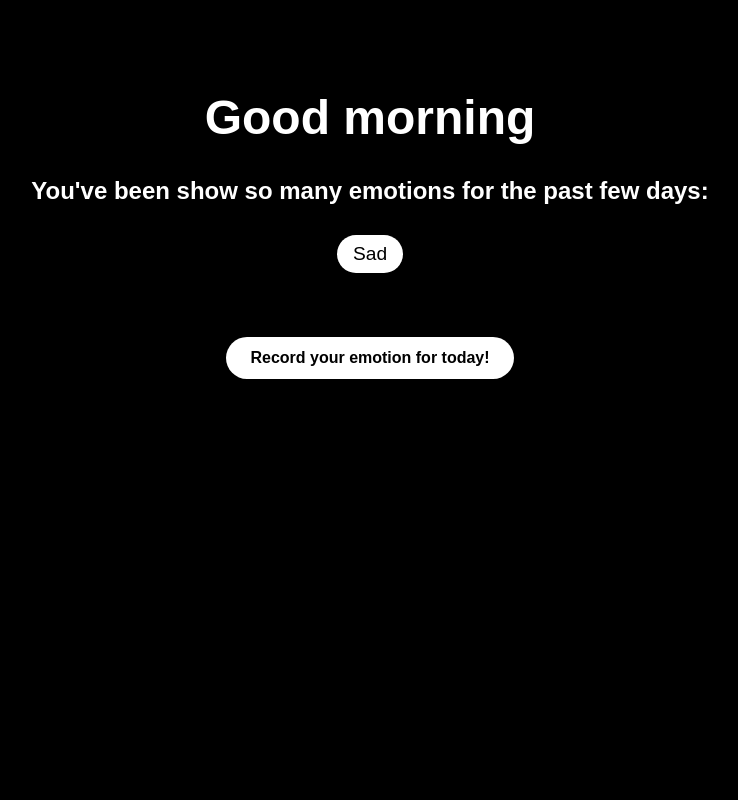
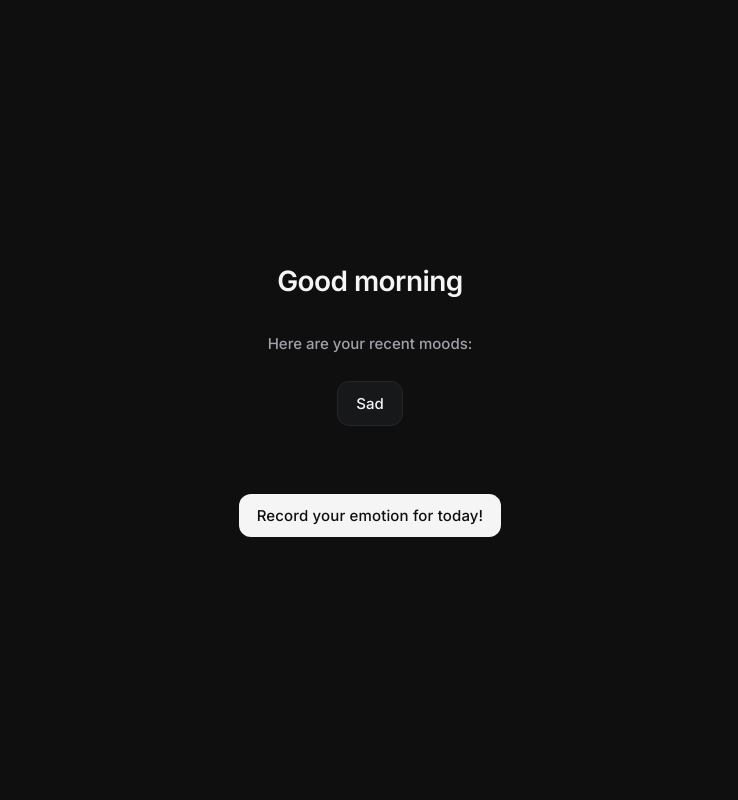
Before and after one commit to aryanscodingden/mood-tracker-flask, a Flask app: page / in a window 1280 px wide. Shown: the whole page, without its empty margins (270-1008 px from the left). Run offline with Flask 3, Linux system fonts and the light colour scheme; data comes from the database, SQL or seed files in the repository; both versions use the stored data as it was after the commit.

Commit message:
forogot to commit new css + new calender feature

```diff
--- a/app.py
+++ b/app.py
@@ -40,10 +40,29 @@ def add():
         db = get_db()
         db.execute("INSERT INTO moods (mood, date) VALUES (?,?)", (mood, date))
         db.commit()
-        return redirect("/")
+        return redirect('/')
 
     return render_template("add.html")
 
+@app.route("/calender")
+def calendar():
+    db = get_db()
+    now = datetime.now()
+    year = request.args.get('year', now.year, type=int)
+    month = request.args.get('month', now.month, type=int)
+
+    moods = db.execute(
+        "SELECT date, mood FROM moods WHERE shrfttime('%Y', date) = ? AND strfttime('%m', date) = ?",
+        (str(year), f"{month:02d}")
+    ).fetchall()
+
+    mood_dict = {mood[0]: mood[1] for mood in moods}
+
+    first_day_weekday, num_days = monthrange(year, month)
+    month_names = ['January', 'February', 'March', 'April', 'May', 'June',
+                   'July', 'August', 'September', 'October', 'November', 'December']
+
+    return render_template("calendar.html")
 
 if __name__ == "__main__":
-    app.run(debug=True)
+    app.run(debug=True, port=5001)
--- a/static/styles.css
+++ b/static/styles.css
@@ -1,49 +1,112 @@
+@import url('https://fonts.googleapis.com/css2?family=Inter:wght@400;500;600&display=swap');
+
+* {
+    margin: 0;
+    padding: 0;
+    box-sizing: border-box;
+}
+
 body {
-    font-family: Arial, sans-serif;
-    background: black;
-    color: white;
-    text-align: center;
-    padding: 50px;
+    font-family: 'Inter', sans-serif;
+    background: #0F0F10;
+    color: #F5F5F5;
+    min-height: 100vh;
+    display: flex;
+    flex-direction: column;
+    align-items: center;
+    justify-content: center;
+    padding: 24px;
 }
 
 h1 {
-    font-size: 3rem;
+    font-size: 28px;
+    line-height: 36px;
+    font-weight: 600;
+    letter-spacing: -0.02em;
+    margin-bottom: 32px;
+    text-align: center;
+    width: 100%;
+    max-width: 600px;
 }
 
 h2 {
-    font-size: 1.5rem;
-    margin-top: 20px;
+    font-size: 15px;
+    line-height: 26px;
+    color: #A1A1AA;
+    margin-bottom: 24px;
+    text-align: center;
+    font-weight: 500;
 }
 
 ul {
     list-style: none;
     padding: 0;
+    text-align: center;
+    display: flex;
+    flex-wrap: wrap;
+    gap: 12px;
+    justify-content: center;
+    max-width: 600px;
+    margin-bottom: 32px;
 }
 
 li {
-    font-size: 1.2rem;
-    margin: 10px 0;
-    background-color: white;
-    color: black;
-    padding: 8px 16px;
-    border-radius: 20px;
+    font-size: 15px;
+    background: #17181A;
+    color: #F5F5F5;
+    padding: 12px 18px;
+    border-radius: 12px;
+    border: 1px solid #24262B;
     display: inline-block;
-    max-width: 200px;
+    transition: all 0.2s ease;
+    font-weight: 500;
+}
+
+li:hover {
+    border-color: #3F3F46;
+    background: #1F2023;
 }
 
 .btn {
     display: inline-block;
-    padding: 12px 24px;
-    background-color: white;
-    color: black;
+    padding: 12px 18px;
+    background: #F5F5F5;
+    color: #0F0F10;
     text-decoration: none;
-    border-radius: 25px;
-    font-size: 1rem;
-    font-weight: bold;
-    transition: background-color 0.3s;
-    margin-top: 20px;
+    border-radius: 12px;
+    font-size: 15px;
+    font-weight: 500;
+    letter-spacing: 0.01em;
+    transition: all 0.2s ease;
+    margin-top: 16px;
 }
 
 .btn:hover {
-    background-color: #f0f0f0;
+    background: #E5E5E5;
 }
+
+.mood-container {
+    display: flex;
+    gap: 12px;
+    flex-wrap: wrap;
+    justify-content: center;
+    margin: 30px 0;
+}
+
+.mood-btn {
+    background: #17181A;
+    color: #F5F5F5;
+    border: 1px solid #24262B;
+    padding: 14px 20px;
+    font-size: 15px;
+    border-radius: 12px;
+    cursor: pointer;
+    transition: all 0.2s ease;
+    font-weight: 500;
+    font-family: 'Inter', sans-serif;
+}
+
+.mood-btn:hover {
+    border-color: #3F3F46;
+    background: #1F2023;
+}
--- a/templates/home.html
+++ b/templates/home.html
@@ -8,7 +8,7 @@
 </head>
 <body>
     <h1>{{ greeting }}</h1>
-    <h2>You've been show so many emotions for the past few days:</h2>
+    <h2>Here are your recent moods:</h2>
 
     <ul>
         {% for mood in moods %}
```
Also changed, not shown: templates/add.html (+8 -5 lines), moods.db.
